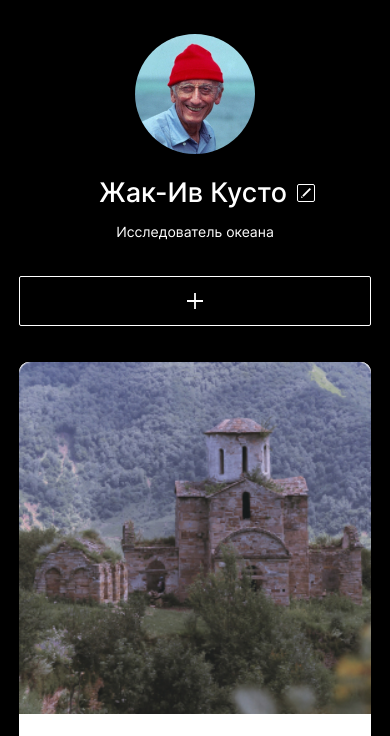
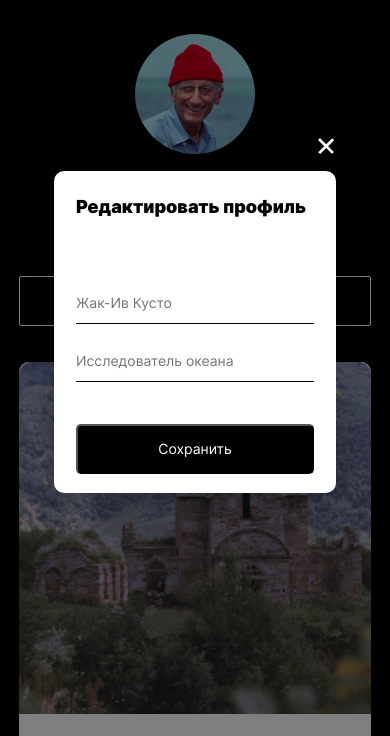
Before and after one commit to YuYaDev/mesto-project, a plain HTML site: page index.html in a window 390 px wide. Shown: the part 90-826 px from the top of the page. Drawn offline with Linux system fonts and the light colour scheme.

Commit message:
Fix mobile popup with PP

```diff
--- a/blocks/popup/__close-button/popup__close-button.css
+++ b/blocks/popup/__close-button/popup__close-button.css
@@ -9,3 +9,13 @@
     border: none;
     border-radius: 10px;
 }
+
+@media (max-width: 530px) {
+    .popup__close-button {
+        right: 0;
+        top: -35px;
+        background-size: 20px 20px;
+        height: 20px;
+        width: 20px;
+    }
+}
--- a/blocks/popup/__container/popup__container.css
+++ b/blocks/popup/__container/popup__container.css
@@ -4,7 +4,7 @@
     flex-direction: column;
     align-items: center;
     background-color: #FFFFFF;
-    width: 430px;
+    max-width: 430px;
     height: 330px;
     box-shadow: 0 0 25px rgba(0, 0, 0, 0.15);
     border-radius: 10px;
@@ -14,3 +14,10 @@
     left: 50%;
     transform: translate(-50%, -50%);
 }
+
+@media (max-width: 530px) {
+    .popup__container {
+        padding: 25px 22px;
+        height: 322px;
+    }
+}
--- a/blocks/popup/__fieldset/popup__fieldset.css
+++ b/blocks/popup/__fieldset/popup__fieldset.css
@@ -3,4 +3,11 @@
     margin: 0;
     border: none;
     text-align: center;
+    width: 358px;
 }
+
+@media (max-width: 530px) {
+    .popup__fieldset {
+        width: 238px;
+    }
+}
--- a/blocks/popup/__input/popup__input.css
+++ b/blocks/popup/__input/popup__input.css
@@ -1,5 +1,4 @@
 .popup__input {
-    margin: 17px 0 0 0;
     border: none;
     border-bottom: 1px solid rgba(0, 0, 0, 1);
     width: 100%;
@@ -7,9 +6,9 @@
     font-weight: 400;
     font-size: 14px;
     line-height: 17px;
-    padding-bottom: 13px;
+    padding: 0 0 13px;
 }
 
-.popup__input:last-child {
-    margin-bottom: 0;
+.popup__input:last-of-type {
+    margin-top: 30px;
 }
--- a/blocks/popup/__save-button/popup__save-button.css
+++ b/blocks/popup/__save-button/popup__save-button.css
@@ -10,3 +10,11 @@
     margin-top: 48px;
     border-radius: 5px;
 }
+
+@media (max-width: 530px) {
+    .popup__save-button {
+        font-size: 14px;
+        line-height: 17px;
+        margin-top: 42px;
+    }
+}
--- a/blocks/popup/__title/popup__title.css
+++ b/blocks/popup/__title/popup__title.css
@@ -1,7 +1,16 @@
 .popup__title {
     width: 358px;
-    margin-bottom: 37px;
+    margin-bottom: 54px;
     font-weight: 900;
     font-size: 24px;
     line-height: 29px;
 }
+
+@media (max-width: 530px) {
+    .popup__title {
+        font-size: 18px;
+        line-height: 22px;
+        width: 238px;
+        margin-bottom: 75px;
+    }
+}
--- a/index.html
+++ b/index.html
@@ -103,7 +103,7 @@
             <p class="footer__copyright">©2022 Mesto Russia</p>
         </footer>
 
-        <div class="popup">
+        <div class="popup popup_opened">
             <form class="popup__container">
 
                 <h3 class="popup__title">Редактировать профиль</h3>
--- a/pages/index.css
+++ b/pages/index.css
@@ -1,3 +1,4 @@
+
 @import url(../vendor/normalize.css);
 
 /*@import url(../vendor/icons/icons.css);*/
```
